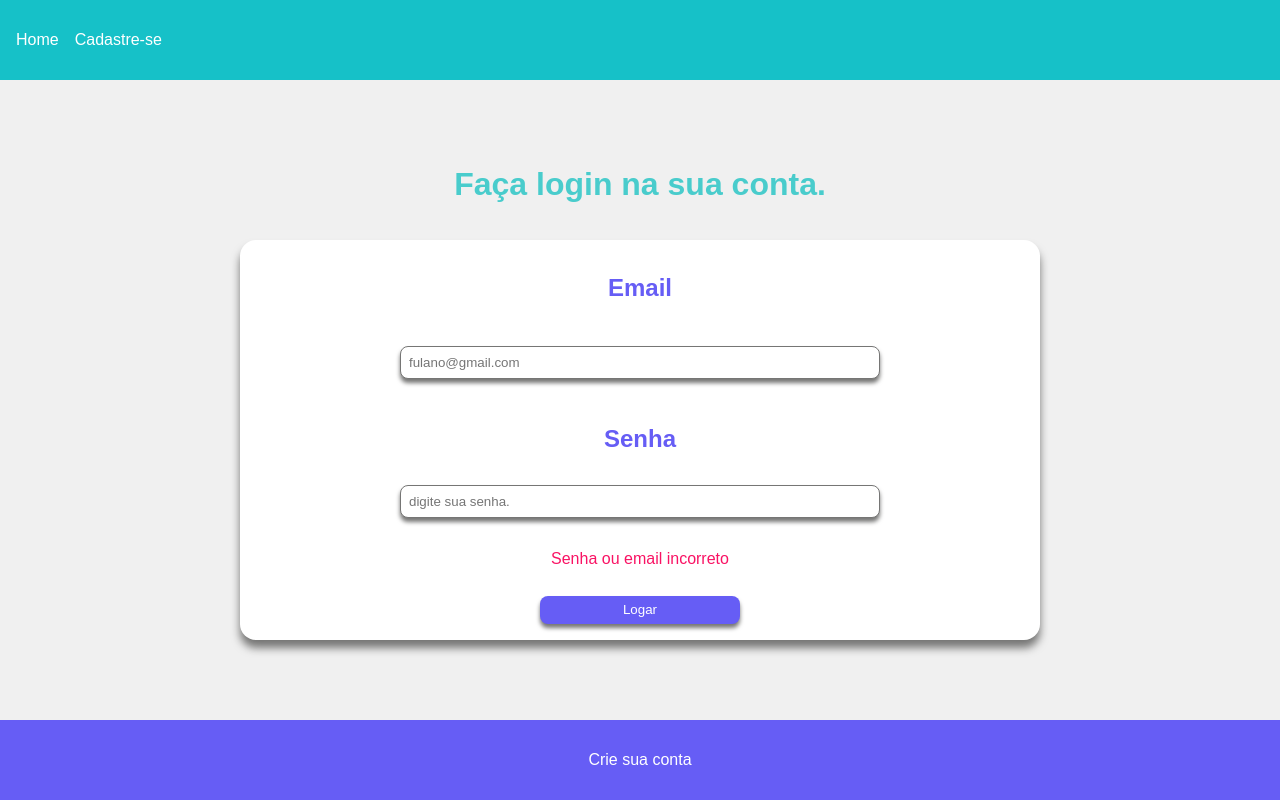
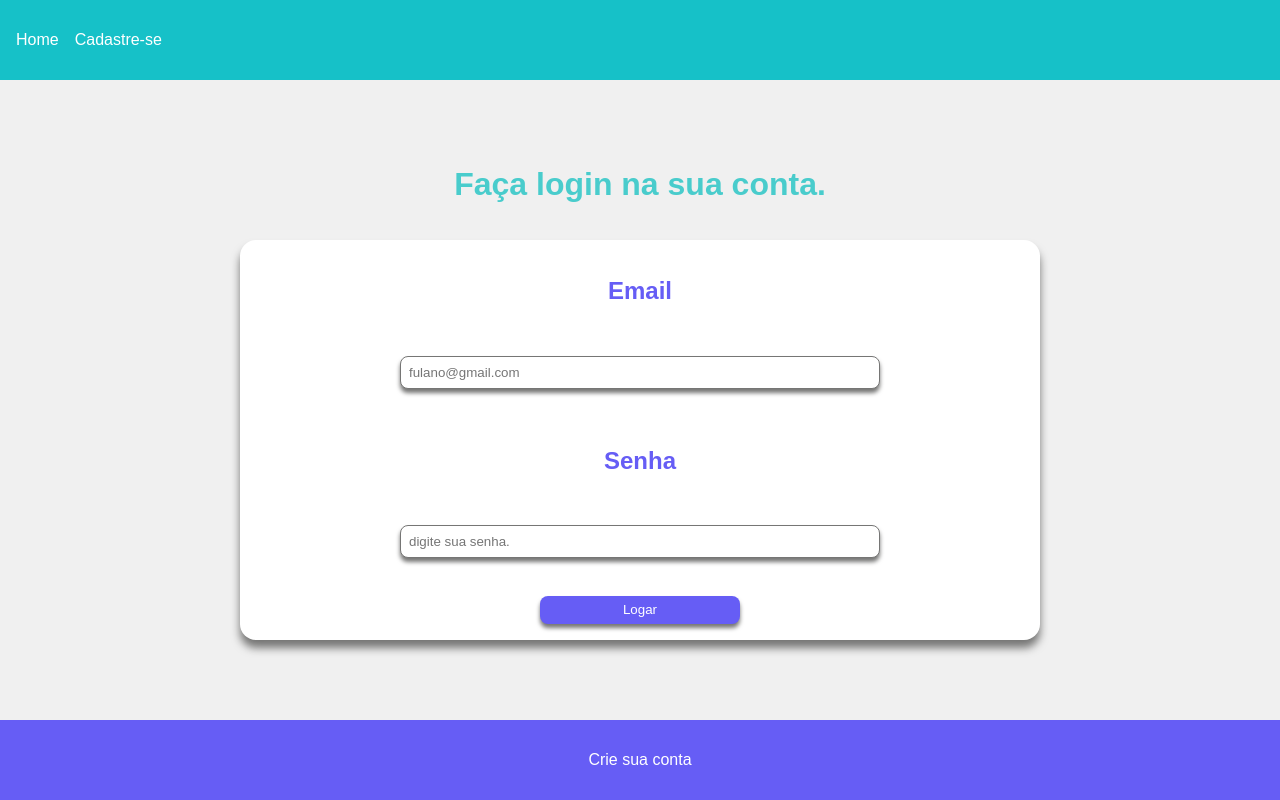
Before and after one commit to RichardRodriguesGomesDeJesus/Lotudy, a Next.js app: page /login in a window 1280 px wide. Built offline with nearby package versions, Linux system fonts and the light colour scheme.

Commit message:
update  formLogin.tsx

```diff
--- a/components/formLogin.tsx
+++ b/components/formLogin.tsx
@@ -29,6 +29,7 @@ const Form = styled.form`
         }
         span{
             color: ${colors.error};
+            display: none;
         }
 
     }
@@ -132,7 +133,7 @@ export function FormLogin (){
                 <div>
                     <label htmlFor="password">Senha</label>
                     <input type="password" name='password' placeholder='digite sua senha. ' value={password} onChange={(event)=> event.target.value}/>
-                    <span>Senha ou email incorreto</span>
+                    <span>Senha ou email incorreto.</span>
                 </div>
                 <button onClick={ event => event.preventDefault()}>Logar</button>
             </Form>
```
